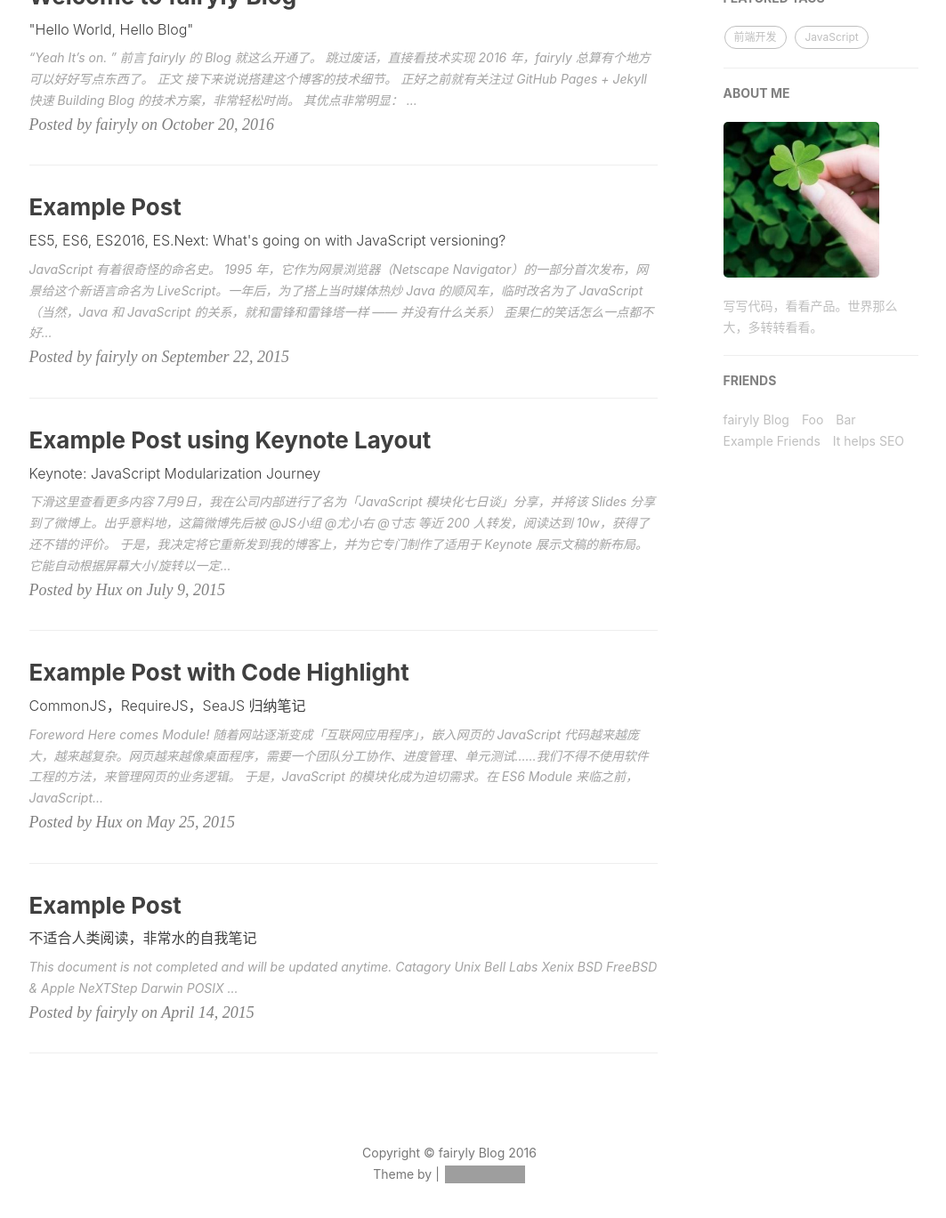
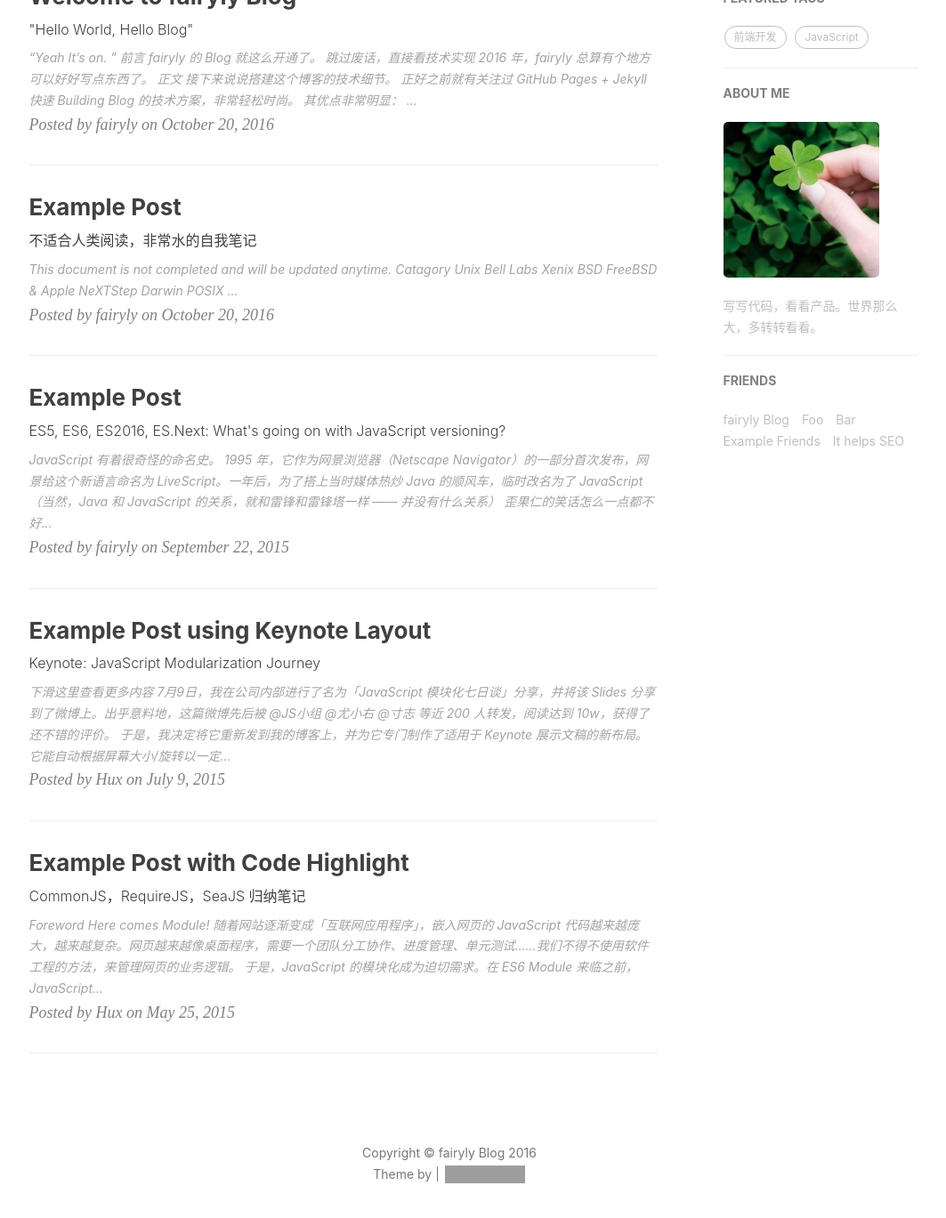
Before and after one commit to fairyly/myblog, a Jekyll site: the page built from index.html, in a window 1280 px wide and 1400 px high, scrolled down 489 px. Shown: the top 1369 px of the window at 89% size, without its empty margins (135-1198 px from the left). Built offline with Jekyll 4.4.1, drawn with Linux system fonts in a browser that asks for light colours; nearby versions of some CDN libraries; the list of posts is cut into pages by our own code; comment, search, counter and statistics services are not loaded; grey boxes are pictures that could not be loaded.

Commit message:
Update and rename 2015-04-14-unix-linux-note.markdown to 2016-10-20-unix-linux-note.markdown

```diff
--- a/_posts/2015-04-14-unix-linux-note.markdown
+++ b/_posts/2016-10-20-unix-linux-note.markdown
@@ -2,7 +2,7 @@
 layout:     post
 title:      "Example Post"
 subtitle:   "不适合人类阅读，非常水的自我笔记"
-date:       2015-04-14
+date:       2016-10-20
 author:     "fairyly"
 header-img: "img/post-bg-unix-linux.jpg"
 tags:
```
